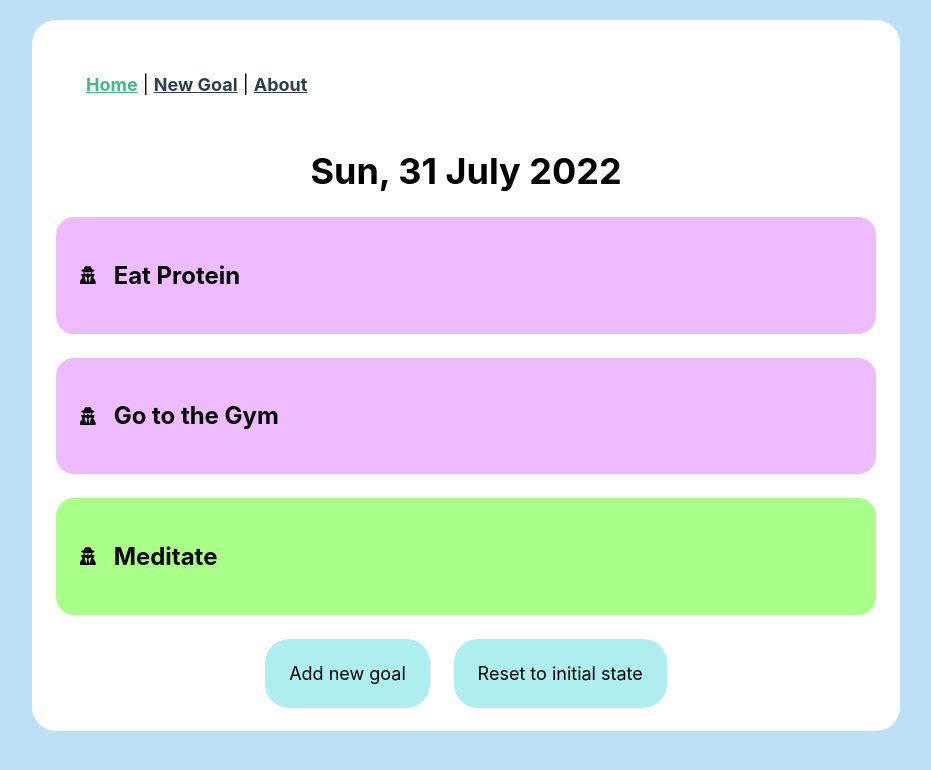
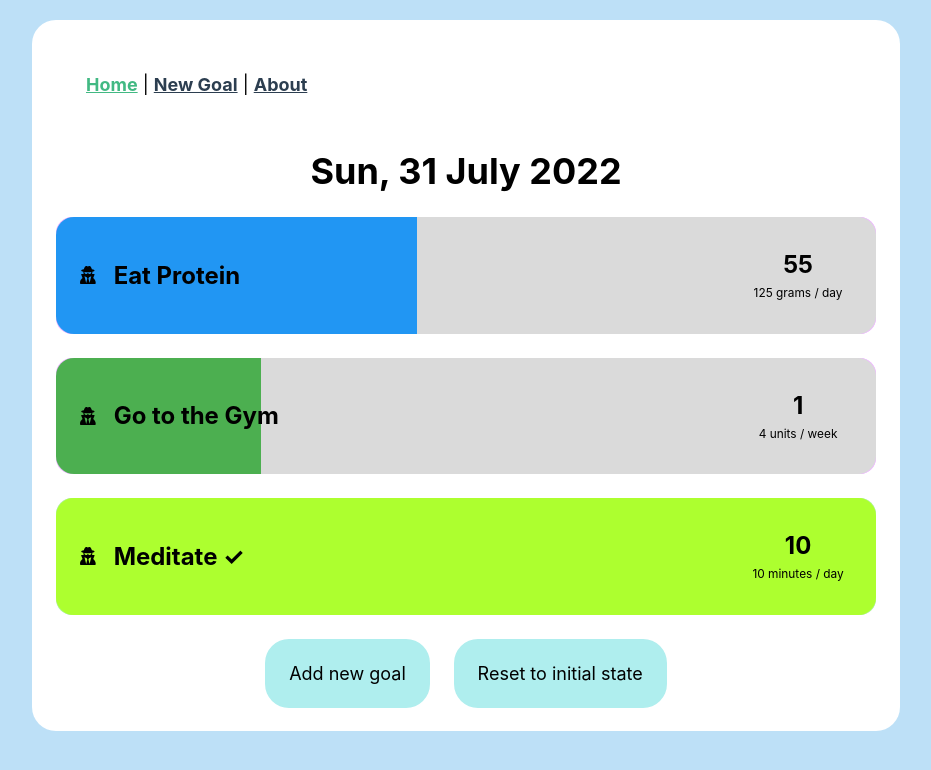
Before and after one commit to davidshir93/markdone-v, a Vue app: page /#/ in a window 1280 px wide. Shown: the top 770 px of the page, without its empty margins (174-1105 px from the left). Built offline with nearby package versions, Linux system fonts and the light colour scheme.

Commit message:
range goals input

```diff
--- a/src/components/GoalItem.vue
+++ b/src/components/GoalItem.vue
@@ -1,12 +1,33 @@
 <template>
-  <div class="goal" :class="[completed && 'completed']" @click="goalClicked">
+  <div class="goal" @click="goalClicked" :class="[completed && 'completed']">
+    <input
+      type="range"
+      min="0"
+      :value="goal.done"
+      :max="goal.goalValue"
+      id="slider"
+      :style="sliderBackground"
+      @input="(event) => handleSlideChange(event, goal.id)"
+    />
+    <div class="goalElementsContainer" :class="[completed && 'completed']">
+      <div class="goalName">
         <!-- Add the style and icon you want using the String format -->
         <font-awesome-icon class="icon" icon="fa-solid fa-user-secret" />
         <h2>{{ goal.name }}</h2>
       </div>
+      <div class="goalDetails">
+        <h2>{{ goal.done }}</h2>
+        <p class="caption">
+          {{ goal.goalValue }} {{ goal.measuring }} / {{ goal.goalFrequency }}
+        </p>
+      </div>
+    </div>
+  </div>
 </template>
 
 <script>
+import { mapActions } from "vuex";
+
 export default {
   props: {
     goal: {
@@ -18,10 +39,25 @@ export default {
     completed() {
       return this.goal.done >= this.goal.goalValue;
     },
+    sliderBackground() {
+      const position = (this.goal.done / this.goal.goalValue) * 100;
+      if (this.completed) {
+        return { background: "greenyellow" };
+      }
+      return {
+        background: `linear-gradient(90deg, ${this.goal.color} ${position}%, #DADADA ${position}%)`,
+      };
+    },
   },
   methods: {
+    ...mapActions(["changeGoalDone"]),
     goalClicked() {
-      this.$emit("goal-clicked", this.goal.id);
+      // this.$emit("goal-clicked", this.goal.id);
+      // console.log("goal with id " + this.goal.id + " clicked");
+    },
+    handleSlideChange(event, id) {
+      const updatedValue = event.target.value;
+      this.changeGoalDone({ id, updatedValue });
     },
   },
   emits: ["goal-clicked"],
@@ -30,22 +66,117 @@ export default {
 
 <style lang="scss" scoped>
 .goal {
-  border-radius: 1rem;
+  background-color: rgb(238, 187, 255);
+  border-radius: 16px;
+  display: flex;
+  align-items: space-between;
+  justify-content: space-between;
   margin-bottom: 1.33rem;
   position: relative;
-  background-color: rgb(238, 187, 255);
+  transition: all 550ms cubic-bezier(0, 0.17, 0.23, 1);
+  width: 100%;
+
+  .goalElementsContainer {
     display: flex;
     align-items: center;
-  // justify-content: space-between;
+    justify-content: space-between;
+    width: 100%;
+    background-color: rgb(238, 187, 255);
+    border-radius: 16px;
     padding: 1.33rem;
     transition: all 550ms cubic-bezier(0, 0.17, 0.23, 1);
-  // pointer-events: none;
-  width: 100%;
+    pointer-events: none !important;
     .icon {
       margin-right: 1rem;
     }
+    .goalName {
+      display: inline-block;
+      display: flex;
+      align-items: center;
+      z-index: 1;
+
+      h2 {
+        display: inline-block;
+      }
+    }
     &.completed {
       background-color: rgb(170, 255, 139);
+      .goalName h2::after {
+        content: " ✓";
+        pointer-events: none;
+      }
+    }
+
+    .goalDetails {
+      display: flex;
+      flex-direction: column;
+      align-items: center;
+      width: 6rem;
+      z-index: 1;
+      h2 {
+        margin-bottom: 0;
+        margin-top: 0;
+      }
+      p {
+        margin-top: 0.33rem;
+        margin-bottom: 0;
+      }
+    }
+  }
+
+  input {
+    position: absolute;
+    width: 100%;
+    height: 100%;
+    -webkit-appearance: none;
+    overflow: hidden;
+    border-radius: 1rem;
+    margin: 0;
+    transition: all 550ms cubic-bezier(0, 0.17, 0.23, 1);
+  }
+
+  input[type="range"]::-webkit-slider-runnable-track {
+    width: 100%;
+    height: 100%;
+    cursor: pointer;
+    animate: 0.2s;
+    box-shadow: 0px 0px 0px #000000;
+    /* background: linear-gradient(90deg, greenyellow 50%, white 50%); */
+    border-radius: 16px;
+    z-index: 0;
+    transition: all 550ms cubic-bezier(0, 0.17, 0.23, 1);
+  }
+
+  // .completed input[type="range"]::-webkit-slider-runnable-track {
+  //   background-color: greenyellow;
+  // }
+
+  input[type="range"]::-webkit-slider-thumb {
+    -webkit-appearance: none;
+    appearance: none;
+    box-shadow: 1px 1px 1px #828282;
+    height: 50px;
+    width: 0.1rem;
+    border-radius: 16px;
+    background: #dadada;
+    cursor: pointer;
+  }
+
+  input[type="range"]::-webkit-slider-thumb {
+    box-shadow: 1px 1px 1px #828282;
+    height: 100%;
+    width: 150px;
+    border-radius: 16px;
+    background: #dadada;
+    cursor: pointer;
+    -webkit-appearance: none;
+    opacity: 0;
+  }
+
+  .completed {
+    input {
+      background-color: greenyellow !important;
+    }
   }
 }
 </style>
--- a/src/store/index.js
+++ b/src/store/index.js
@@ -94,6 +94,11 @@ export default createStore({
     addNewGoal({ commit }, newGoal) {
       commit("setGoals", [newGoal, ...this.state.goals]);
     },
+    changeGoalDone({ commit }, { id, updatedValue }) {
+      const newGoals = this.state.goals;
+      newGoals.find((goal) => goal.id === id).done = updatedValue;
+      commit("setGoals", newGoals);
+    },
   },
   modules: {},
 });
```
Lines whose indentation alone changed are shown as unchanged.
